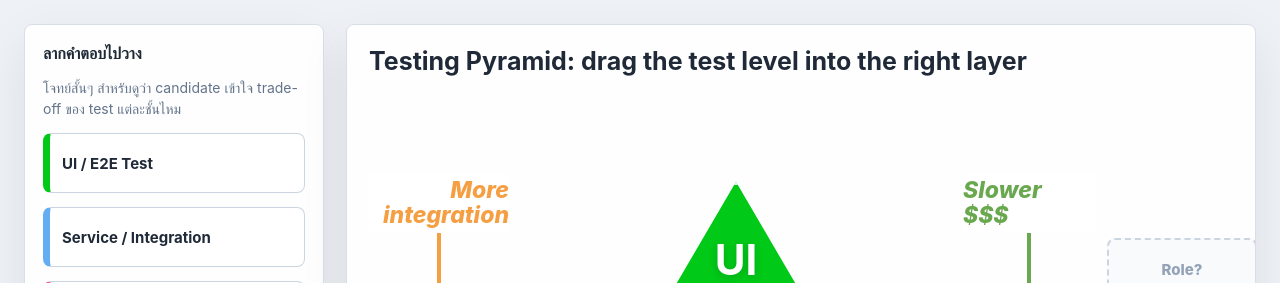
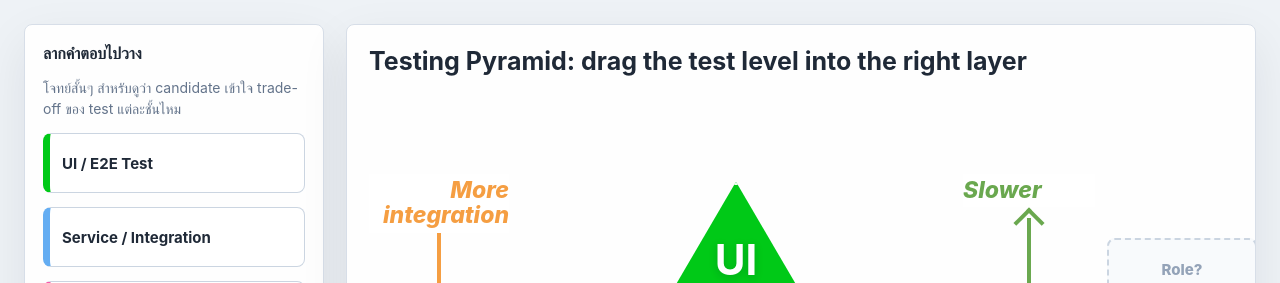
Before and after one commit to sutichaiu24/pyramid-testing, a plain HTML site: page index.html in a window 1280 px wide. Shown: the top 283 px of the page. Drawn offline with Linux system fonts and the light colour scheme.

Commit message:
Remove line break from 'Slower' label

```diff
--- a/index.html
+++ b/index.html
@@ -550,7 +550,7 @@
         </div>
 
         <div class="axis axis-right" aria-label="Speed and cost axis">
-          <div class="top">Slower<br>$$$</div>
+          <div class="top">Slower</div>
           <div class="bottom">Faster<br>cheaper</div>
         </div>
 
```
